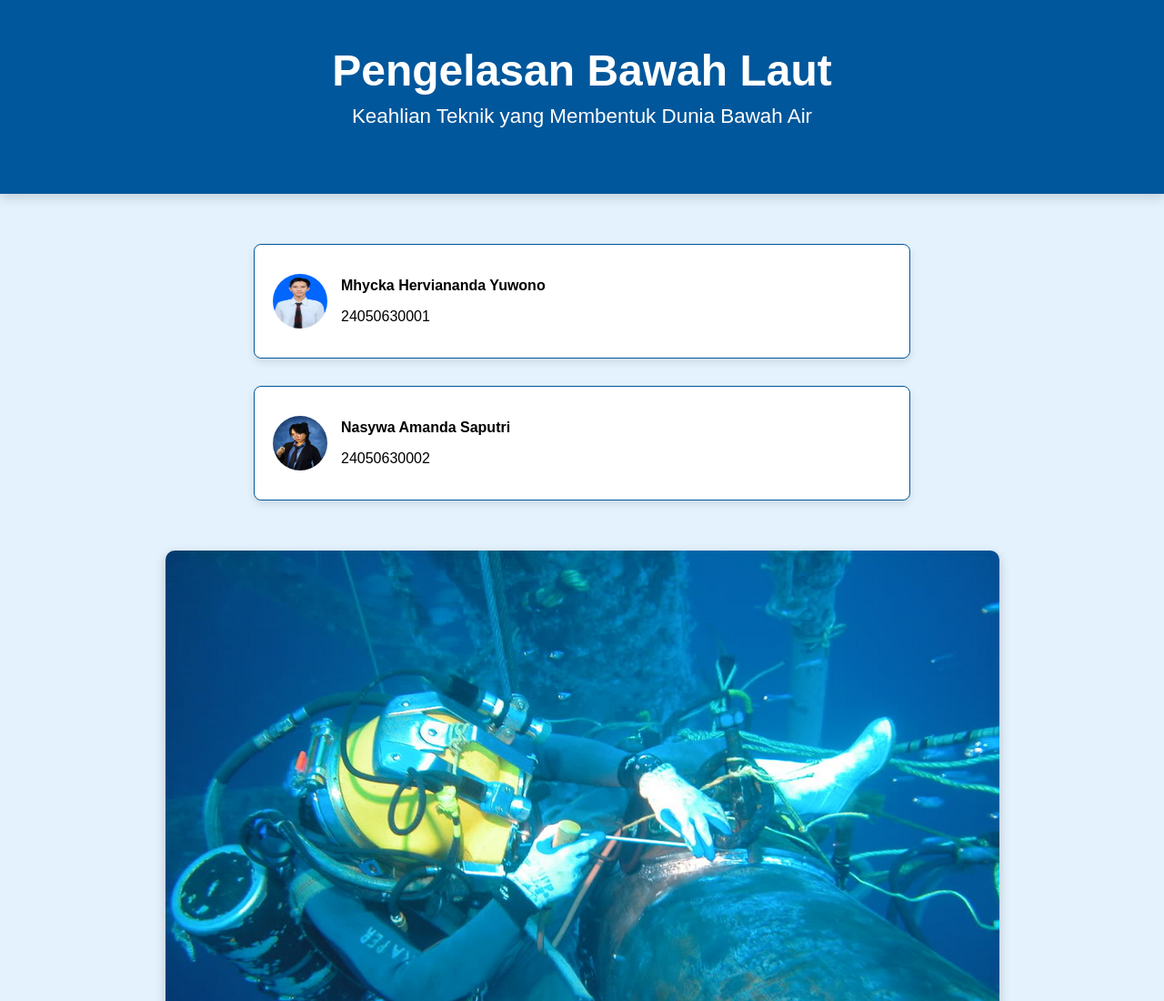
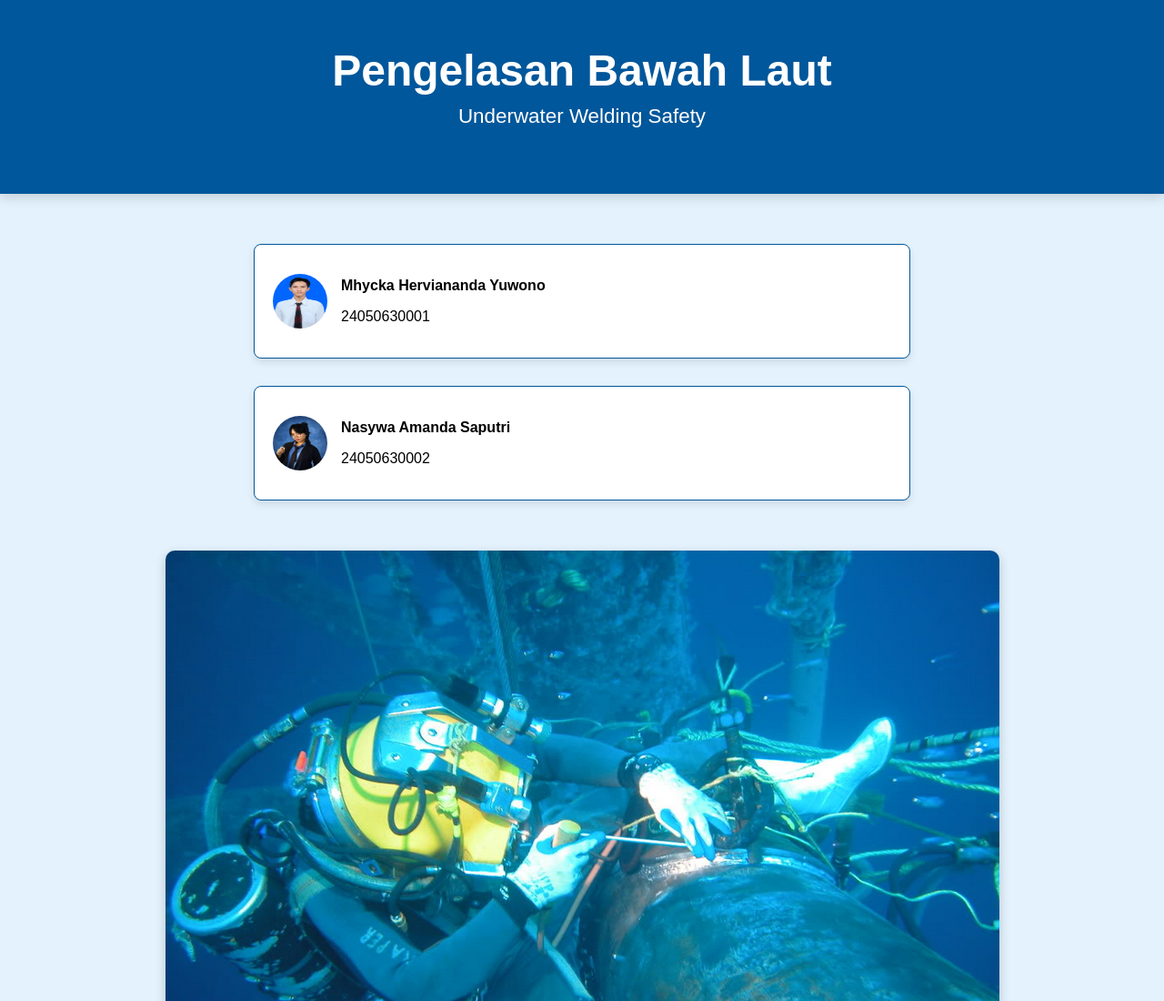
Before and after one commit to mhyckaherviananda12/wawa, a plain HTML site: page index.html in a window 1280 px wide. Shown: the top 1100 px of the page at 91% size. Drawn offline with Linux system fonts and the light colour scheme.

Commit message:
index.html

```diff
--- a/index.html
+++ b/index.html
@@ -151,7 +151,7 @@
     <!-- Header Section -->
     <div class="header">
         <h1>Pengelasan Bawah Laut</h1>
-        <p>Keahlian Teknik yang Membentuk Dunia Bawah Air</p>
+        <p>Underwater Welding Safety</p>
     </div>
 
     <!-- Contact Section -->
```
